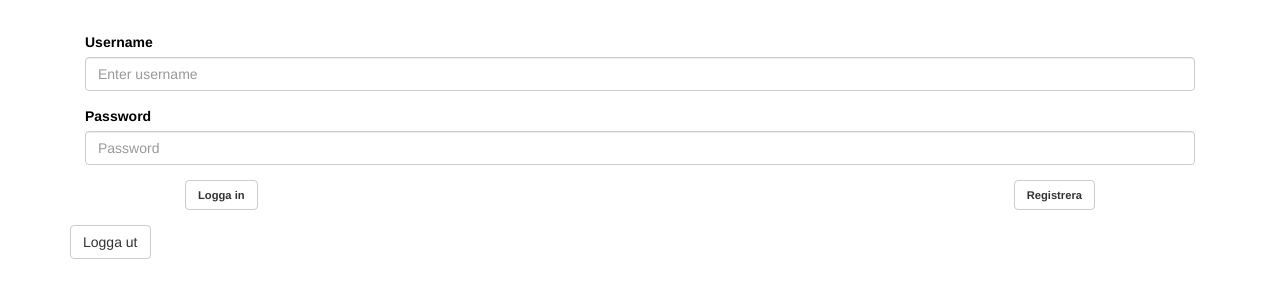
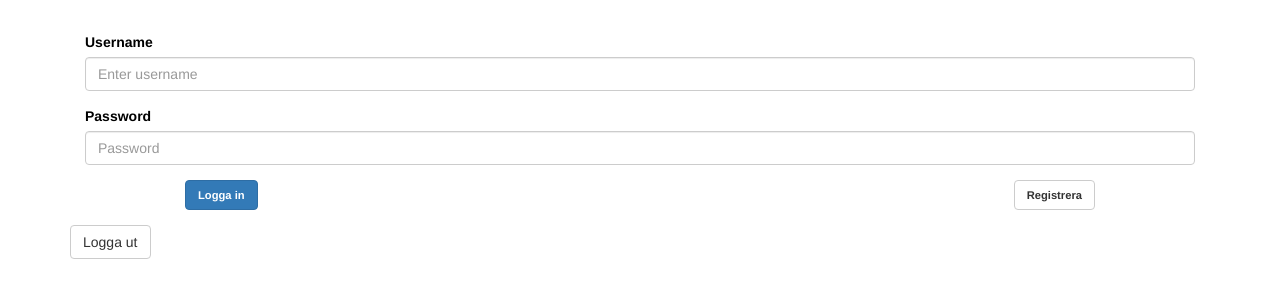
Before and after one commit to erikman/demokratiappen-web, a plain HTML site: page public/index.html in a window 1280 px wide. Shown: the part 133-430 px from the top of the page. Drawn offline with nearby package versions, Linux system fonts and the light colour scheme.

Commit message:
Making "Log in" a primary button

```diff
--- a/public/index.html
+++ b/public/index.html
@@ -54,13 +54,12 @@
                     <label for="loginPasswordInput">Password</label>
                     <input type="password" data-ng-model="loginService.password" id="loginPasswordInput" class="form-control" placeholder="Password">
                   </div>
-                  <button data-ng-click="login();" class="btn btn-default" style="margin-left: 100px">Logga in</button>
+                  <button data-ng-click="login();" class="btn btn-primary" style="margin-left: 100px">Logga in</button>
                   <button data-ng-click="signUp();" class="btn btn-default" style="margin-right: 100px; float: right">Registrera</button>
                 </form>
               </div>
             </div>
           </div>
-
           <form role="form" data-ng-hide="loginService.state == 0">
             <button data-ng-click="logout();" class="btn btn-default">Logga ut</button>
           </form>
```
